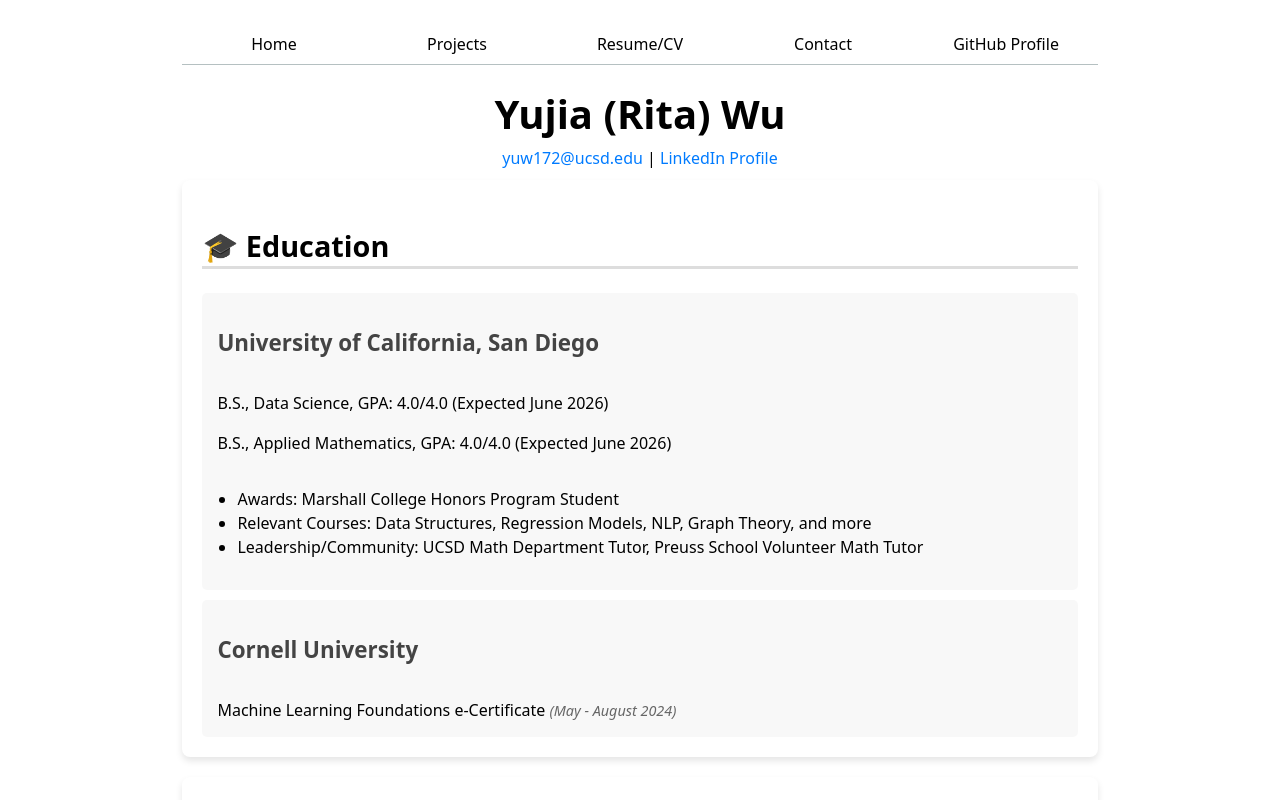
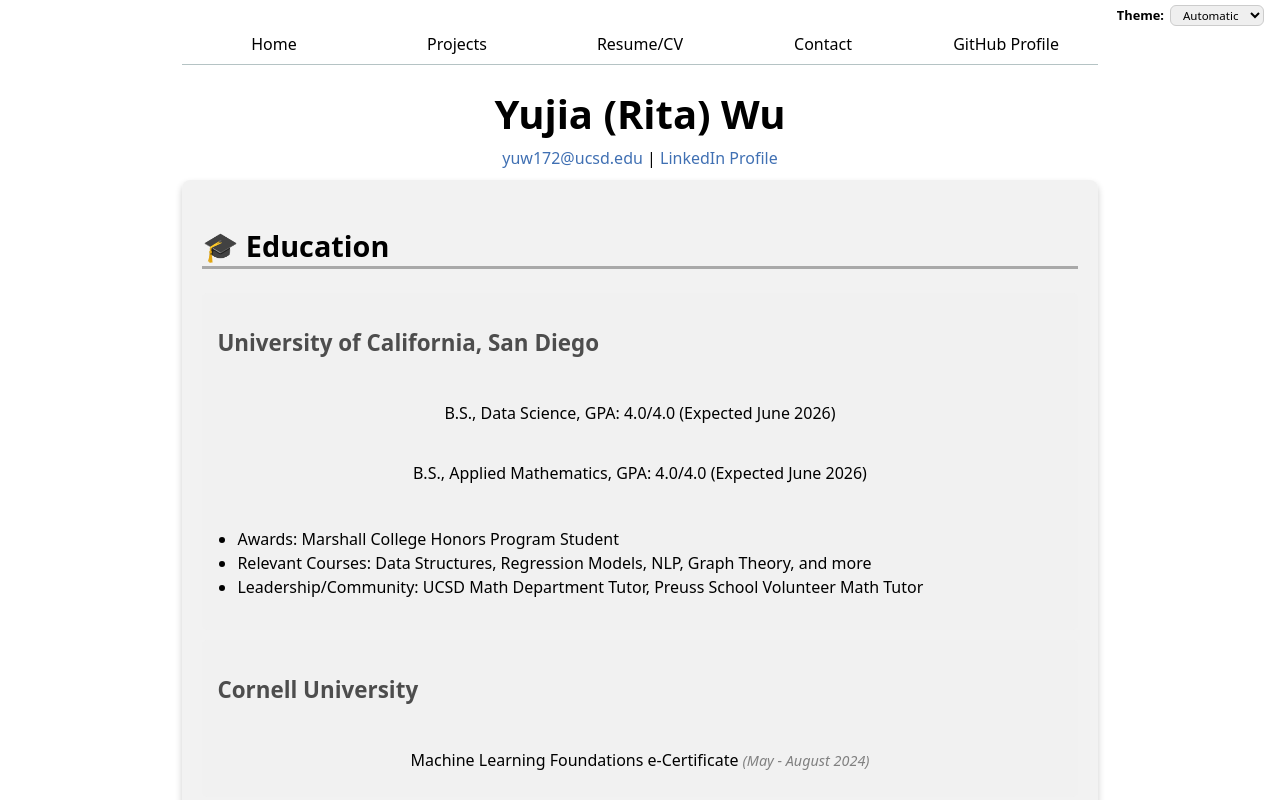
Before and after one commit to RitaYujiaWu/portfolio, a plain HTML site: page resume/index.html in a window 1280 px wide. Shown: the top 800 px of the page. Drawn offline with Linux system fonts and the light colour scheme.

Commit message:
step 5 done

```diff
--- a/global.js
+++ b/global.js
@@ -42,3 +42,40 @@ for (let p of pages) {
 }
 
 // nav.insertAdjacentHTML('beforeend', `<a href="${url}">${title}</a>`);
+
+document.body.insertAdjacentHTML(
+    'afterbegin',
+    `
+      <label class="color-scheme">
+          Theme:
+          <select id='theme-switcher'>
+            <option value="light dark">Automatic</option>
+            <option value="light">Light</option>
+            <option value="dark">Dark</option>
+          </select>
+      </label>`
+);
+const select = document.querySelector("#theme-switcher");
+const savedTheme = localStorage.getItem("colorScheme");
+    if (savedTheme) {
+        document.documentElement.style.setProperty("color-scheme", savedTheme);
+        select.value = savedTheme;
+    }
+select.addEventListener("input", function (event) {
+    console.log("Color scheme changed to", event.target.value);
+    document.documentElement.style.setProperty('color-scheme', event.target.value);
+    localStorage.colorScheme = event.target.value;
+});
+
+const form = document.querySelector("form");
+form?.addEventListener("submit", function (event) {
+    event.preventDefault();
+    const data = new FormData(form);
+    let params = [];
+    for (let [name, value] of data) {
+        params.push(`${name}=${encodeURIComponent(value)}`);
+    }
+    const url = `${form.action}?${params.join("&")}`;
+    console.log("Redirecting to:", url);
+    location.href = url;
+});
--- a/style.css
+++ b/style.css
@@ -3,11 +3,13 @@ body {
     max-width: 100ch;
     margin-inline: auto;
     padding: 1em;
+    background-color: canvas;
+    color: canvastext;
 }
 nav {
   display: flex;
   margin-bottom: 20px;
-  border-bottom: 1px solid oklch(80% 3% 200);
+  border-bottom: 1px solid var(--border-color);
 }
 nav a {
   flex: 1;
@@ -18,19 +20,41 @@ nav a {
 }
 nav a.current {
   font-weight: bold;
-  border-bottom: 0.4em solid oklch(80% 3% 200);
+  border-bottom: 0.4em solid var(--border-color);
   padding-bottom: 6px;
 }
 :root {
   --color-accent: oklch(80% 3% 200);
+  --border-color: oklch(50% 10% 200 / 40%);
 }
 html {
   accent-color: var(--color-accent);
+  border-color: var(--border-color);
+  color-scheme: light dark;
 }
 nav a:hover {
-  border-bottom: 0.4em solid var(--color-accent);
-  background-color: oklch(from var(--color-accent) 95% 0% h);
+  border-bottom: 0.4em solid var(--border-color);
+  background-color: color-mix(in oklch, var(--color-accent), canvas 85%);
   padding-bottom: 6px;
+}
+
+.color-scheme {
+  position: absolute;
+  top: 0.3rem;
+  right: 1rem;
+  font-size: 80%;
+  font-family: inherit;
+  font-weight: bold;
+  display: flex;
+  align-items: center;
+  gap: 6px;
+}
+.color-scheme select {
+  padding: 1px 8px;
+  font-family: inherit;
+  font-size: 90%;
+  border: 1px solid #ccc;
+  border-radius: 6px;
 }
 
 /* Style for contact page*/
@@ -70,68 +94,77 @@ h1, h2, h3, h4, h5, h6 {
   text-wrap: balance;
 }
 
-/* customed design for resume page*/
+/* Custom design for resume page */
+body[data-page="resume"] {
+  background: canvas;
+  color: canvastext;
+}
+
+/* Headings */
 body[data-page="resume"] h1 {
   font-size: 2.5rem;
   font-weight: bold;
   text-align: center;
   margin-bottom: 10px;
 }
+
 body[data-page="resume"] h2 {
   font-size: 1.8rem;
-  border-bottom: 3px solid #ddd;
+  border-bottom: 3px solid color-mix(in srgb, canvastext 30%, transparent);
   padding-bottom: 5px;
   margin-top: 30px;
 }
+
 body[data-page="resume"] h3 {
   font-size: 1.4rem;
-  color: #444;
+  color: color-mix(in srgb, canvastext 70%, canvas 30%);
   margin-bottom: 20px;
 }
+
+/* Paragraphs */
 body[data-page="resume"] p {
   text-align: center;
   font-size: 1rem;
   margin: 10px 0;
 }
+
 body[data-page="resume"] p a {
-  color: #007bff;
+  color: color-mix(in srgb, rgb(80, 140, 224) 80%, canvastext 20%);
   text-decoration: none;
 }
+
 body[data-page="resume"] p a:hover {
   text-decoration: underline;
 }
+
+/* Sections */
 body[data-page="resume"] section {
-  background: white;
+  background: color-mix(in srgb, canvas 80%, grey 10%);
   padding: 20px;
   border-radius: 8px;
   margin-bottom: 20px;
-  box-shadow: 0px 4px 7px rgba(0, 0, 0, 0.1);
+  box-shadow: 0px 4px 7px color-mix(in srgb, black 20%, transparent);
 }
-body[data-page="resume"] section article p {
-  text-align: left;
-  margin: 0;
-}
+
+/* Articles */
 body[data-page="resume"] article {
-  background: #eeeeee69;
+  background: color-mix(in srgb, canvas 85%, rgb(0, 0, 0) 5%);
   padding: 15px;
   border-radius: 5px;
   margin-top: 10px;
 }
-body[data-page="resume"] article ul {
-  padding-left: 20px;
-}
-body[data-page="resume"] article time {
-  font-size: 0.9rem;
-  font-style: italic;
-  color: #666;
-  margin-bottom: 0px;
-}
+
+/* Article meta info */
+body[data-page="resume"] article time,
 body[data-page="resume"] article .location {
   font-size: 0.9rem;
   font-style: italic;
-  color: #666;
+  color: color-mix(in srgb, canvastext 50%, canvas 50%);
   margin-bottom: 10px;
+  text-align: left;
 }
+
+/* Lists */
 body[data-page="resume"] ul {
   padding-left: 20px;
   line-height: 1.5;
```
Also changed, not shown: contact/index.html (+2 -4 lines).
